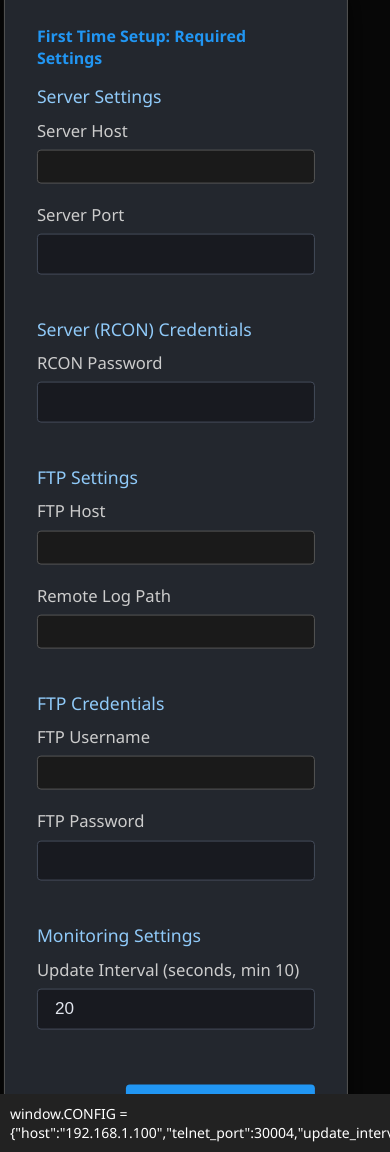
After one commit to chaosz5050/empyrion-web-helper, a Flask app: page / in a window 390 px wide. The commit adds this page. Run offline with Flask 3, Linux system fonts and the light colour scheme; tables that the repository leaves empty hold one stand-in row (values such as "Sample post"); data that the repository does not hold is empty; some libraries are stand-ins or nearby versions.

Commit message:
Add files via upload

```diff
--- /dev/null
+++ b/templates/partials/credential_modal.html
@@ -0,0 +1,127 @@
+<!-- Credential and Config Modal (blocking, improved dark theme, with server/ftp host/port/path) -->
+<div id="credentialConfigModal" class="modal" tabindex="-1" role="dialog" style="display:none;">
+  <div class="modal-dialog" role="document">
+    <div class="modal-content dark-modal">
+      <div class="modal-header">
+        <h5 class="modal-title">First Time Setup: Required Settings</h5>
+      </div>
+      <div class="modal-body">
+        <form id="credentialConfigForm">
+          <fieldset>
+            <legend>Server Settings</legend>
+            <div class="form-row">
+              <label for="server_host">Server Host</label>
+              <input type="text" class="form-control dark-input" id="server_host" name="server_host" required autocomplete="off">
+            </div>
+            <div class="form-row">
+              <label for="server_port">Server Port</label>
+              <input type="number" class="form-control dark-input" id="server_port" name="server_port" required min="1" max="65535" autocomplete="off">
+            </div>
+          </fieldset>
+          <fieldset>
+            <legend>Server (RCON) Credentials</legend>
+            <div class="form-row">
+              <label for="rcon_password">RCON Password</label>
+              <input type="password" class="form-control dark-input" id="rcon_password" name="rcon_password" required minlength="4" autocomplete="off">
+            </div>
+          </fieldset>
+          <fieldset>
+            <legend>FTP Settings</legend>
+            <div class="form-row">
+              <label for="ftp_host">FTP Host</label>
+              <input type="text" class="form-control dark-input" id="ftp_host" name="ftp_host" required autocomplete="off">
+            </div>
+            <div class="form-row">
+              <label for="ftp_remote_log_path">Remote Log Path</label>
+              <input type="text" class="form-control dark-input" id="ftp_remote_log_path" name="ftp_remote_log_path" required autocomplete="off">
+            </div>
+          </fieldset>
+          <fieldset>
+            <legend>FTP Credentials</legend>
+            <div class="form-row">
+              <label for="ftp_user">FTP Username</label>
+              <input type="text" class="form-control dark-input" id="ftp_user" name="ftp_user" required minlength="3" autocomplete="off">
+            </div>
+            <div class="form-row">
+              <label for="ftp_password">FTP Password</label>
+              <input type="password" class="form-control dark-input" id="ftp_password" name="ftp_password" required minlength="4" autocomplete="off">
+            </div>
+          </fieldset>
+          <fieldset>
+            <legend>Monitoring Settings</legend>
+            <div class="form-row">
+              <label for="update_interval">Update Interval (seconds, min 10)</label>
+              <input type="number" class="form-control dark-input" id="update_interval" name="update_interval" min="10" value="20" required>
+            </div>
+          </fieldset>
+          <div id="credentialConfigErrors" class="alert alert-danger dark-alert" style="display:none;"></div>
+        </form>
+      </div>
+      <div class="modal-footer">
+        <button type="submit" form="credentialConfigForm" class="btn btn-primary dark-btn">Save Settings</button>
+      </div>
+    </div>
+  </div>
+</div>
+<style>
+.modal { display: none; position: fixed; z-index: 2000; left: 0; top: 0; width: 100vw; height: 100vh; overflow: auto; background: rgba(0,0,0,0.7); }
+.modal-dialog {
+  width: 600px;
+  max-width: 98vw;
+  margin: 0;
+  position: absolute;
+  top: 50%;
+  left: 50%;
+  transform: translate(-50%, -50%);
+}
+.dark-modal { background: #23272e; color: #e2e6ee; border-radius: 10px; box-shadow: 0 0 32px #000a; padding: 2.2em 2em 2em 2em; }
+.modal-header, .modal-footer { border: none; background: transparent; }
+.modal-title { color: #2196f3; font-weight: 700; }
+fieldset { border: none; margin-bottom: 1.4em; padding: 0; }
+legend { color: #90caf9; font-size: 1.1em; margin-bottom: 0.6em; }
+.form-row { display: flex; align-items: center; margin-bottom: 1.2em; gap: 1.2em; }
+.form-row label { flex: 0 0 33%; max-width: 33%; text-align: right; font-weight: 500; font-size: 1.04em; }
+.form-row input { flex: 1 1 67%; max-width: 67%; min-width: 0; }
+.dark-input {
+    background: #181a20;
+    color: #e2e6ee;
+    border: 1px solid #444b5a;
+    border-radius: 4px;
+    padding: 0.55em 1em;
+    font-size: 1.07em;
+    outline: none;
+    transition: border 0.2s;
+    min-width: 180px;
+}
+.dark-input:focus {
+    border-color: #2196f3;
+}
+.dark-btn {
+    background: #2196f3;
+    color: #fff;
+    border: none;
+    border-radius: 4px;
+    padding: 0.7em 2.1em;
+    font-size: 1.1em;
+    font-weight: 600;
+    transition: background 0.2s;
+    margin-top: 0.8em;
+}
+.dark-btn:hover, .dark-btn:focus {
+    background: #1976d2;
+}
+.dark-alert {
+    background: #2c2323;
+    color: #ffbaba;
+    border: 1px solid #b71c1c;
+    border-radius: 4px;
+    padding: 0.7em;
+    margin-top: 0.7em;
+    font-size: 1em;
+}
+@media (max-width: 700px) {
+  .modal-dialog { width: 98vw; }
+  .form-row label, .form-row input { max-width: 100%; flex: 1 1 100%; text-align: left; }
+  .form-row { flex-direction: column; align-items: stretch; gap: 0.2em; }
+}
+</style>
--- a/templates/partials/scripts.html
+++ b/templates/partials/scripts.html
@@ -9,11 +9,33 @@
 <script src="/static/js/main.js"></script>
 
 <script>
-    // Pass Flask config to JavaScript
-    window.CONFIG = {
-        host: '{{ config.host }}',
-        telnet_port: {{ config.telnet_port }},
-        update_interval: {{ config.update_interval }},
-        autoconnect: {{ config.autoconnect|lower }}
-    };
+    // DEBUG: Print rendered config block to console and page
+    try {
+        window.CONFIG = {
+            host: '{{ config.host if config.host is defined else "MISSING" }}',
+            telnet_port: {{ config.telnet_port if config.telnet_port is defined else 0 }},
+            update_interval: {{ config.update_interval if config.update_interval is defined else 20 }},
+            autoconnect: {{ config.autoconnect|lower if config.autoconnect is defined else 'false' }}
+        };
+        console.log('DEBUG: window.CONFIG =', window.CONFIG);
+        var debugDiv = document.createElement('div');
+        debugDiv.style = 'background:#222;color:#fff;padding:10px;z-index:9999;position:fixed;bottom:0;left:0;font-size:14px;max-width:100vw;overflow-x:auto;';
+        debugDiv.innerText = 'window.CONFIG = ' + JSON.stringify(window.CONFIG);
+        document.body.appendChild(debugDiv);
+    } catch (e) {
+        var errDiv = document.createElement('div');
+        errDiv.style = 'background:#a00;color:#fff;padding:10px;z-index:9999;position:fixed;bottom:0;left:0;font-size:14px;max-width:100vw;overflow-x:auto;';
+        errDiv.innerText = 'CONFIG BLOCK ERROR: ' + e;
+        document.body.appendChild(errDiv);
+        console.error('CONFIG BLOCK ERROR:', e);
+    }
+
+    // Global JS error catcher for debug
+    window.addEventListener('error', function(event) {
+        var jsErrDiv = document.createElement('div');
+        jsErrDiv.style = 'background:#a00;color:#fff;padding:10px;z-index:9999;position:fixed;bottom:40px;left:0;font-size:14px;max-width:100vw;overflow-x:auto;';
+        jsErrDiv.innerText = 'JS ERROR: ' + event.message + ' at ' + event.filename + ':' + event.lineno;
+        document.body.appendChild(jsErrDiv);
+        console.error('JS ERROR:', event);
+    });
 </script>
```
